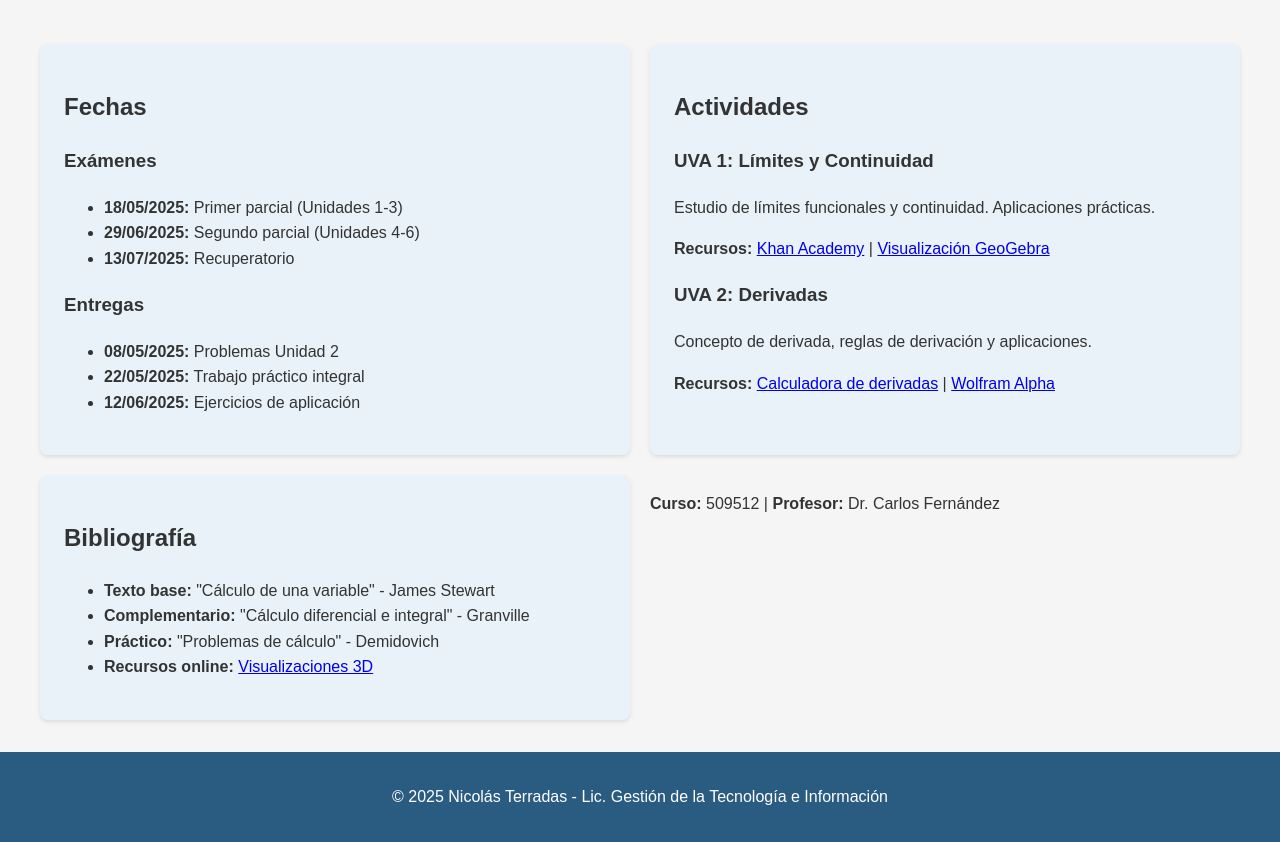
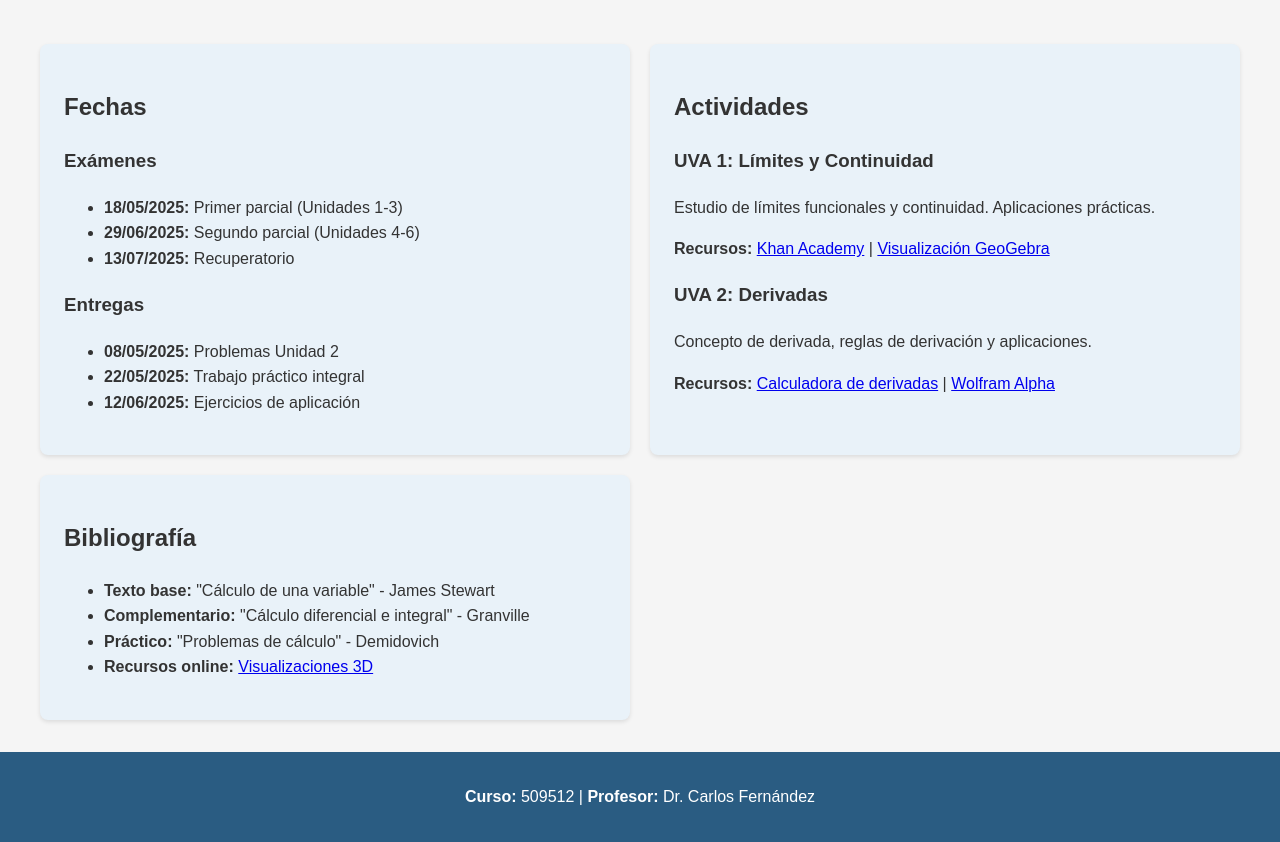
Before and after one commit to NTerra21/Proyecto-Pagina-Web-UADE, a plain HTML site: page materias/analisis-matematico.html in a window 1280 px wide. Shown: the part 208-1050 px from the top of the page. Drawn offline with Linux system fonts and the light colour scheme.

Commit message:
Update analisis-matematico.html

```diff
--- a/materias/analisis-matematico.html
+++ b/materias/analisis-matematico.html
@@ -112,14 +112,10 @@
                 <li><strong>Recursos online:</strong> <a href="https://www.math3d.org/" target="_blank">Visualizaciones 3D</a></li>
             </ul>
         </div>
-
-        <div class="info-curso">
-            <p><strong>Curso:</strong> 509512 | <strong>Profesor:</strong> Dr. Carlos Fernández</p>
-        </div>
     </main>
 
     <footer>
-        <p>© 2025 Nicolás Terradas - Lic. Gestión de la Tecnología e Información</p>
+        <p><strong>Curso:</strong> 509512 | <strong>Profesor:</strong> Dr. Carlos Fernández</p>
     </footer>
 </body>
 </html>
```
